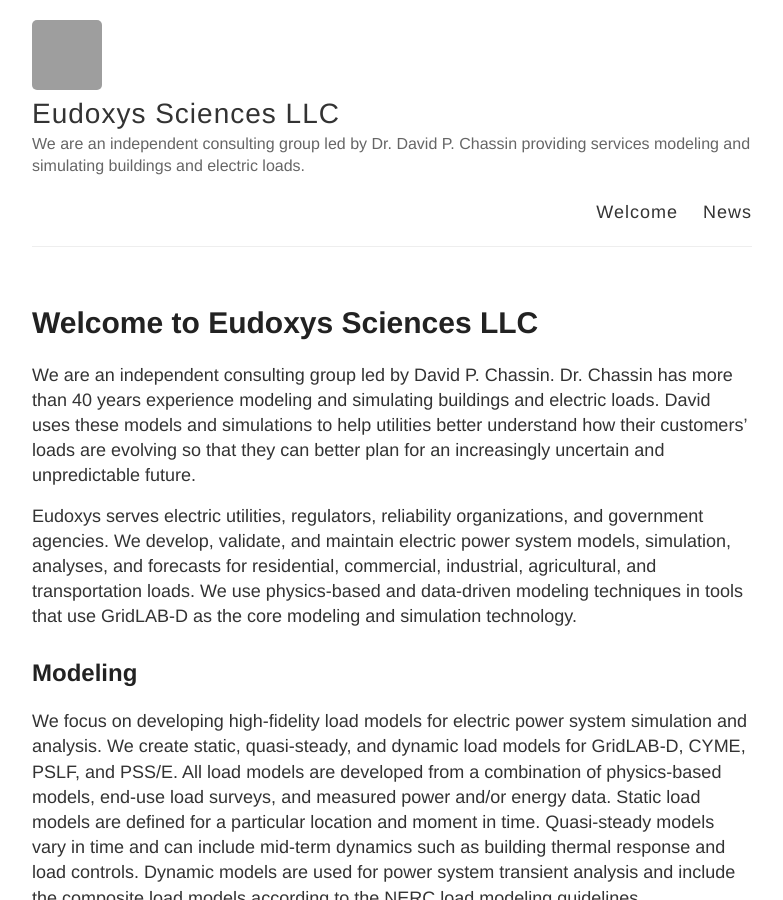
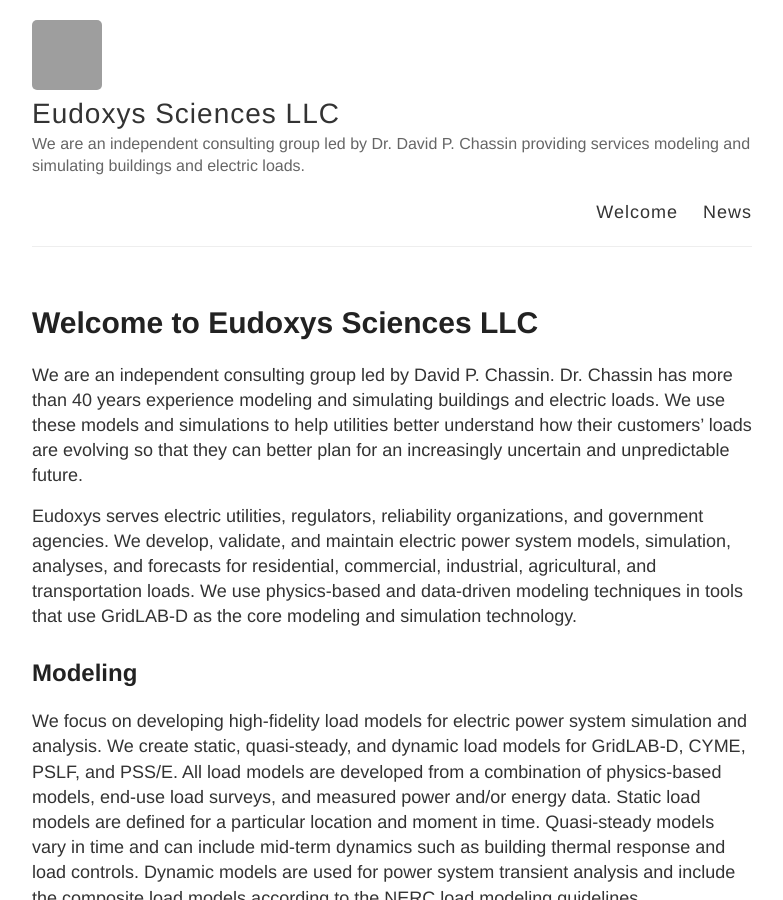
Before and after one commit to eudoxys/eudoxys.github.io, a Jekyll site: the page built from welcome.md, in a window 1280 px wide and 900 px high. Shown: the whole window, without its empty margins (248-1031 px from the left). Built offline with Jekyll 4.4.1, drawn with Linux system fonts in a browser that asks for light colours; grey boxes are pictures that could not be loaded.

Commit message:
Update welcome.md

```diff
--- a/welcome.md
+++ b/welcome.md
@@ -4,7 +4,7 @@
 permalink: /welcome/
 ---
 
-We are an independent consulting group led by David P. Chassin. Dr. Chassin has more than 40 years experience modeling and simulating buildings and electric loads. David uses these models and simulations to help utilities better understand how their customers’ loads are evolving so that they can better plan for an increasingly uncertain and unpredictable future.
+We are an independent consulting group led by David P. Chassin. Dr. Chassin has more than 40 years experience modeling and simulating buildings and electric loads. We use these models and simulations to help utilities better understand how their customers’ loads are evolving so that they can better plan for an increasingly uncertain and unpredictable future.
 
 Eudoxys serves electric utilities, regulators, reliability organizations, and government agencies. We develop, validate, and maintain electric power system models, simulation, analyses, and forecasts for residential, commercial, industrial, agricultural, and transportation loads. We use physics-based and data-driven modeling techniques in tools that use GridLAB-D as the core modeling and simulation technology.
 
```
